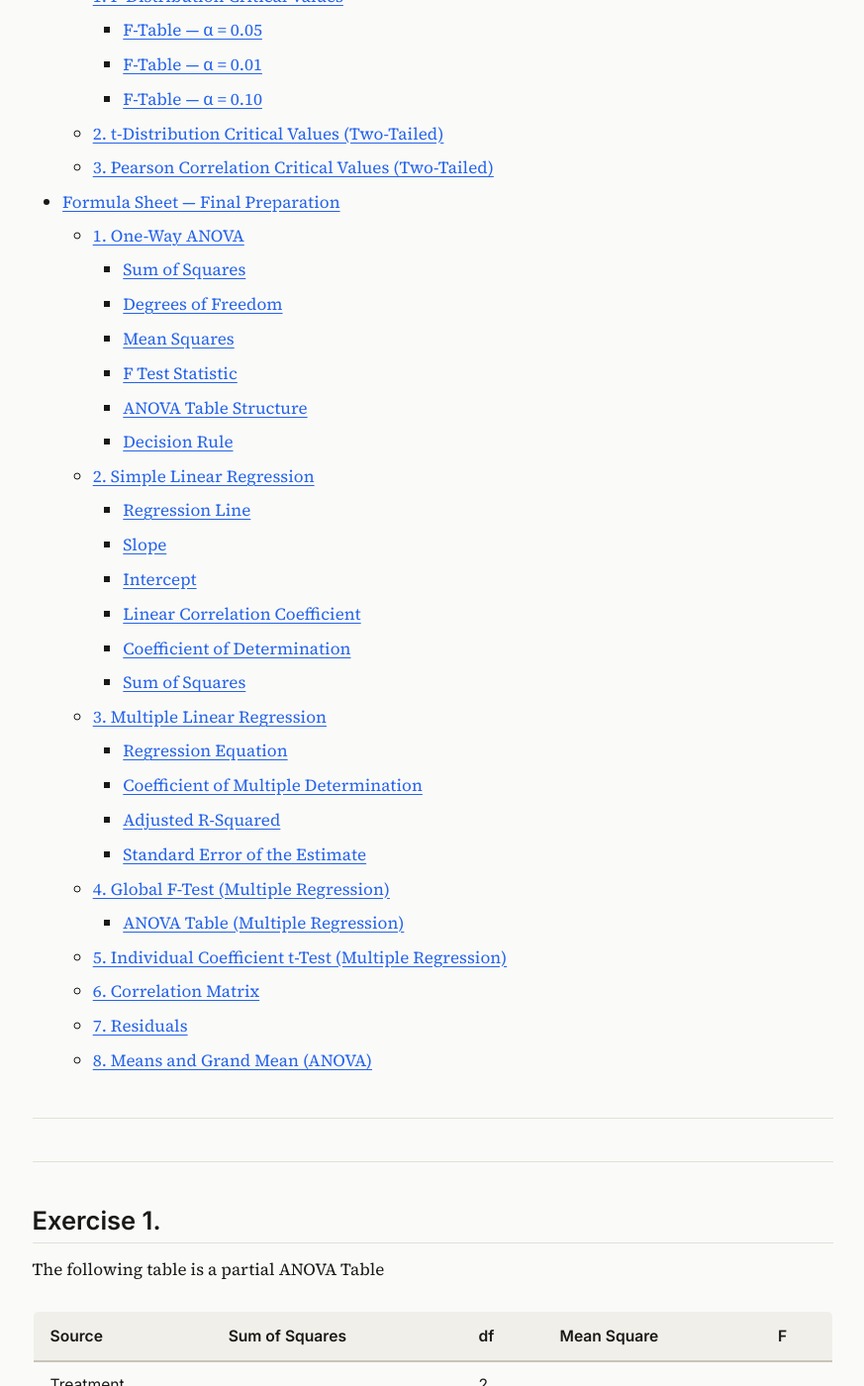
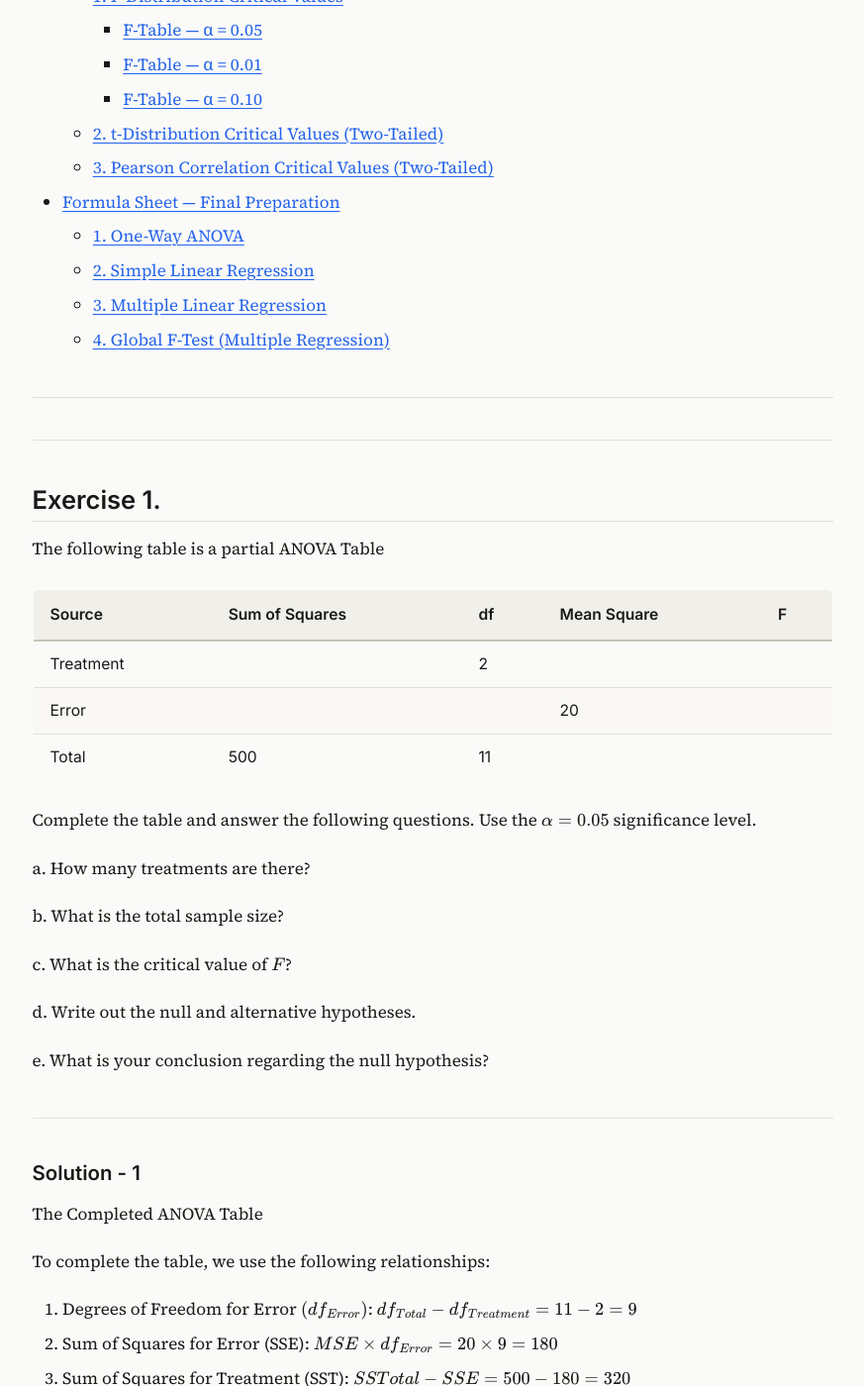
Before and after one commit to chhorponnsovan/ECAM-ROA-I4, a Jekyll site: the page built from Probability-and-Inferential-statistics/2nd-final-prep.md, in a window 1280 px wide and 1400 px high, scrolled down 473 px. Shown: the whole window at 99% size, without its empty margins (203-1076 px from the left). Built offline with Jekyll 4.4.1, drawn with Linux system fonts in a browser that asks for light colours.

Commit message:
Auto commit

```diff
--- a/Probability-and-Inferential-statistics/2nd-final-prep.md
+++ b/Probability-and-Inferential-statistics/2nd-final-prep.md
@@ -22,30 +22,10 @@ title: 2nd-Semester-Final-Preparation
   - [3. Pearson Correlation Critical Values (Two-Tailed)](#3-pearson-correlation-critical-values-two-tailed)
 - [Formula Sheet — Final Preparation](#formula-sheet--final-preparation)
   - [1. One-Way ANOVA](#1-one-way-anova)
-    - [Sum of Squares](#sum-of-squares)
-    - [Degrees of Freedom](#degrees-of-freedom)
-    - [Mean Squares](#mean-squares)
-    - [F Test Statistic](#f-test-statistic)
-    - [ANOVA Table Structure](#anova-table-structure)
-    - [Decision Rule](#decision-rule)
   - [2. Simple Linear Regression](#2-simple-linear-regression)
-    - [Regression Line](#regression-line)
-    - [Slope](#slope)
-    - [Intercept](#intercept)
-    - [Linear Correlation Coefficient](#linear-correlation-coefficient)
-    - [Coefficient of Determination](#coefficient-of-determination)
-    - [Sum of Squares](#sum-of-squares-1)
   - [3. Multiple Linear Regression](#3-multiple-linear-regression)
-    - [Regression Equation](#regression-equation)
-    - [Coefficient of Multiple Determination](#coefficient-of-multiple-determination)
-    - [Adjusted R-Squared](#adjusted-r-squared)
-    - [Standard Error of the Estimate](#standard-error-of-the-estimate)
   - [4. Global F-Test (Multiple Regression)](#4-global-f-test-multiple-regression)
-    - [ANOVA Table (Multiple Regression)](#anova-table-multiple-regression)
-  - [5. Individual Coefficient t-Test (Multiple Regression)](#5-individual-coefficient-t-test-multiple-regression)
-  - [6. Correlation Matrix](#6-correlation-matrix)
-  - [7. Residuals](#7-residuals)
-  - [8. Means and Grand Mean (ANOVA)](#8-means-and-grand-mean-anova)
+
 
  ---
  ---
```
